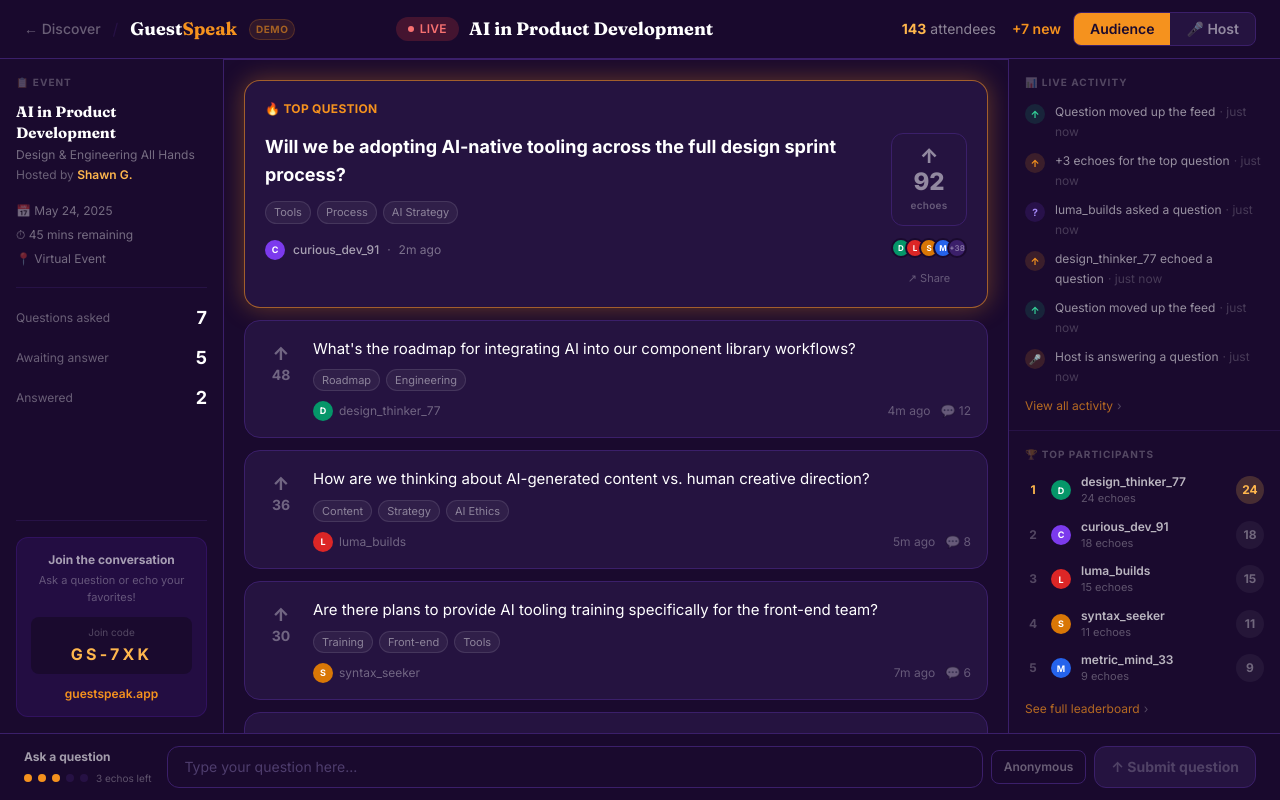
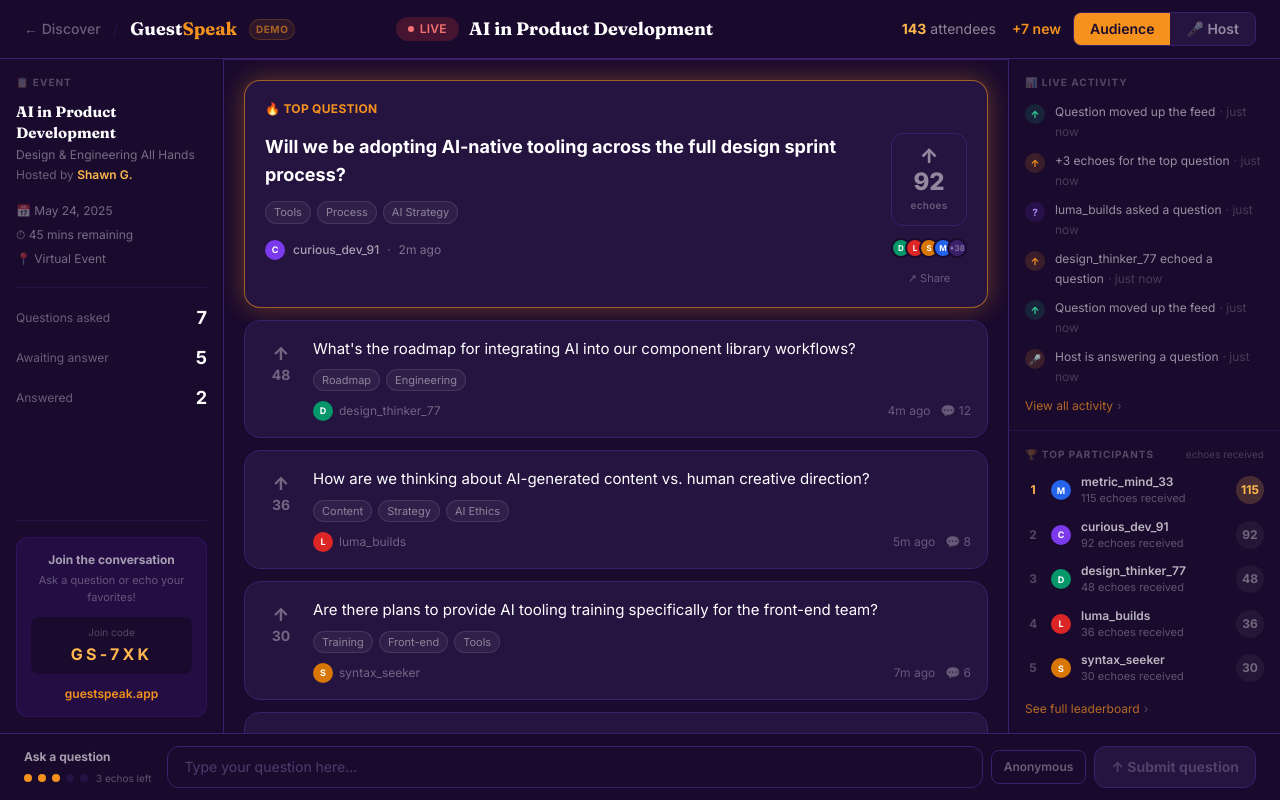
Before and after one commit to ShawnGoff/guestspeak, a Next.js app in the folder frontend/: page /demo/session in a window 1280 px wide. Built offline with nearby package versions, Linux system fonts and the light colour scheme.

Commit message:
Update page.tsx

```diff
--- a/frontend/src/app/demo/session/page.tsx
+++ b/frontend/src/app/demo/session/page.tsx
@@ -118,13 +118,18 @@ const ACTIVITY_POOL: Pick<ActivityItem, 'kind' | 'text'>[] = [
   { kind: 'question', text: 'stellar_wave_88 asked a question' },
 ];
 
-const PARTICIPANTS: Participant[] = [
-  { name: 'design_thinker_77', color: '#059669', echoes: 24 },
-  { name: 'curious_dev_91',    color: '#7C3AED', echoes: 18 },
-  { name: 'luma_builds',       color: '#DC2626', echoes: 15 },
-  { name: 'syntax_seeker',     color: '#D97706', echoes: 11 },
-  { name: 'metric_mind_33',    color: '#2563EB', echoes: 9  },
-];
+// Static color lookup for known seed authors (used for supporter avatars)
+const AUTHOR_COLORS: Record<string, string> = {
+  'design_thinker_77': '#059669',
+  'curious_dev_91':    '#7C3AED',
+  'luma_builds':       '#DC2626',
+  'syntax_seeker':     '#D97706',
+  'metric_mind_33':    '#2563EB',
+  'token_engineer':    '#7C3AED',
+  'credit_curious':    '#DC2626',
+  'new_arrival_52':    '#0891B2',
+  'stellar_wave_88':   '#0891B2',
+};
 
 const ACTIVITY_STYLES: Record<ActivityItem['kind'], { bg: string; color: string; icon: string }> = {
   echo:     { bg: 'rgba(245,146,30,0.15)',  color: '#F5921E', icon: '↑' },
@@ -227,7 +232,7 @@ function TopQuestionCard({
                 <div
                   key={i}
                   className="w-5 h-5 rounded-full border-2 border-brand-bg flex items-center justify-center text-[8px] font-bold text-white"
-                  style={{ backgroundColor: PARTICIPANTS.find(p => p.name === s)?.color ?? '#7C3AED' }}
+                  style={{ backgroundColor: AUTHOR_COLORS[s] ?? '#7C3AED' }}
                 >
                   {s[0].toUpperCase()}
                 </div>
@@ -461,6 +466,23 @@ function SessionPageInner() {
   const awaitingAns = qs.filter(q => !q.answered).length;
   const answeredCnt = qs.filter(q => q.answered).length;
 
+  // ── Leaderboard: echoes received per author ───────────────────────────────
+  const leaderboard = useMemo((): Participant[] => {
+    const map = new Map<string, { color: string; echoes: number }>();
+    qs.forEach(q => {
+      if (q.author === 'anonymous') return;
+      const prev = map.get(q.author);
+      map.set(q.author, {
+        color: q.authorColor,
+        echoes: (prev?.echoes ?? 0) + q.echoes,
+      });
+    });
+    return [...map.entries()]
+      .map(([name, { color, echoes }]) => ({ name, color, echoes }))
+      .sort((a, b) => b.echoes - a.echoes)
+      .slice(0, 5);
+  }, [qs]);
+
   // ── Duplicate detection ───────────────────────────────────────────────────
   const similar = useMemo(() => {
     if (draft.length < 12) return [];
@@ -677,9 +699,12 @@ function SessionPageInner() {
             </div>
 
             <div className="p-4">
-              <p className="text-[10px] font-bold text-white/25 uppercase tracking-widest mb-3">🏆 Top Participants</p>
+              <div className="flex items-center justify-between mb-3">
+                <p className="text-[10px] font-bold text-white/25 uppercase tracking-widest">🏆 Top Participants</p>
+                <p className="text-[10px] text-white/20">echoes received</p>
+              </div>
               <div className="flex flex-col gap-3">
-                {PARTICIPANTS.map((p, i) => (
+                {leaderboard.map((p, i) => (
                   <div key={p.name} className="flex items-center gap-2.5">
                     <span className={`text-xs font-bold w-4 text-center shrink-0 ${i === 0 ? 'text-brand-amber' : 'text-white/25'}`}>
                       {i + 1}
@@ -687,7 +712,7 @@ function SessionPageInner() {
                     <Avatar name={p.name} color={p.color} size="xs" />
                     <div className="flex-1 min-w-0">
                       <p className="text-xs font-semibold text-white/70 truncate">{p.name}</p>
-                      <p className="text-[11px] text-white/30">{p.echoes} echoes</p>
+                      <p className="text-[11px] text-white/30">{p.echoes} echoes received</p>
                     </div>
                     <div
                       className={`w-7 h-7 rounded-full flex items-center justify-center text-xs font-bold shrink-0 ${
```
